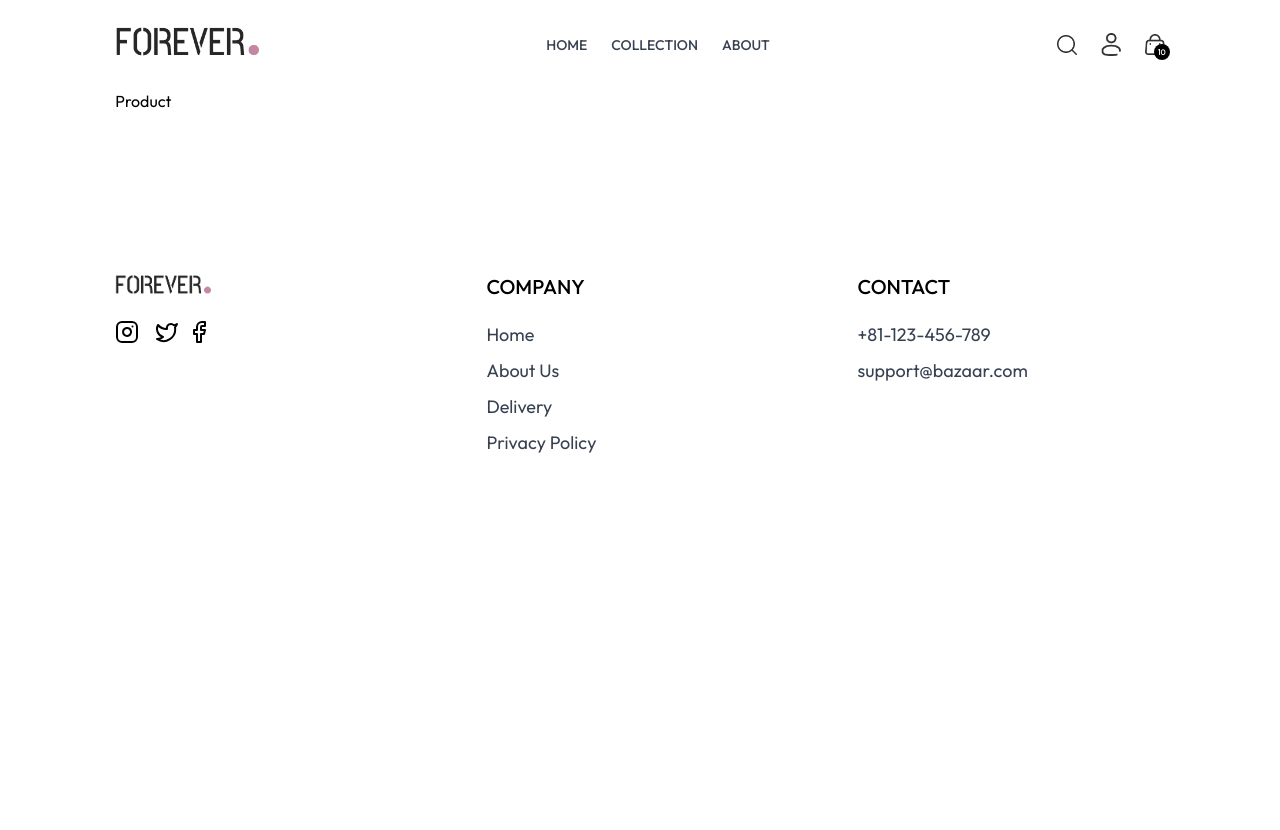
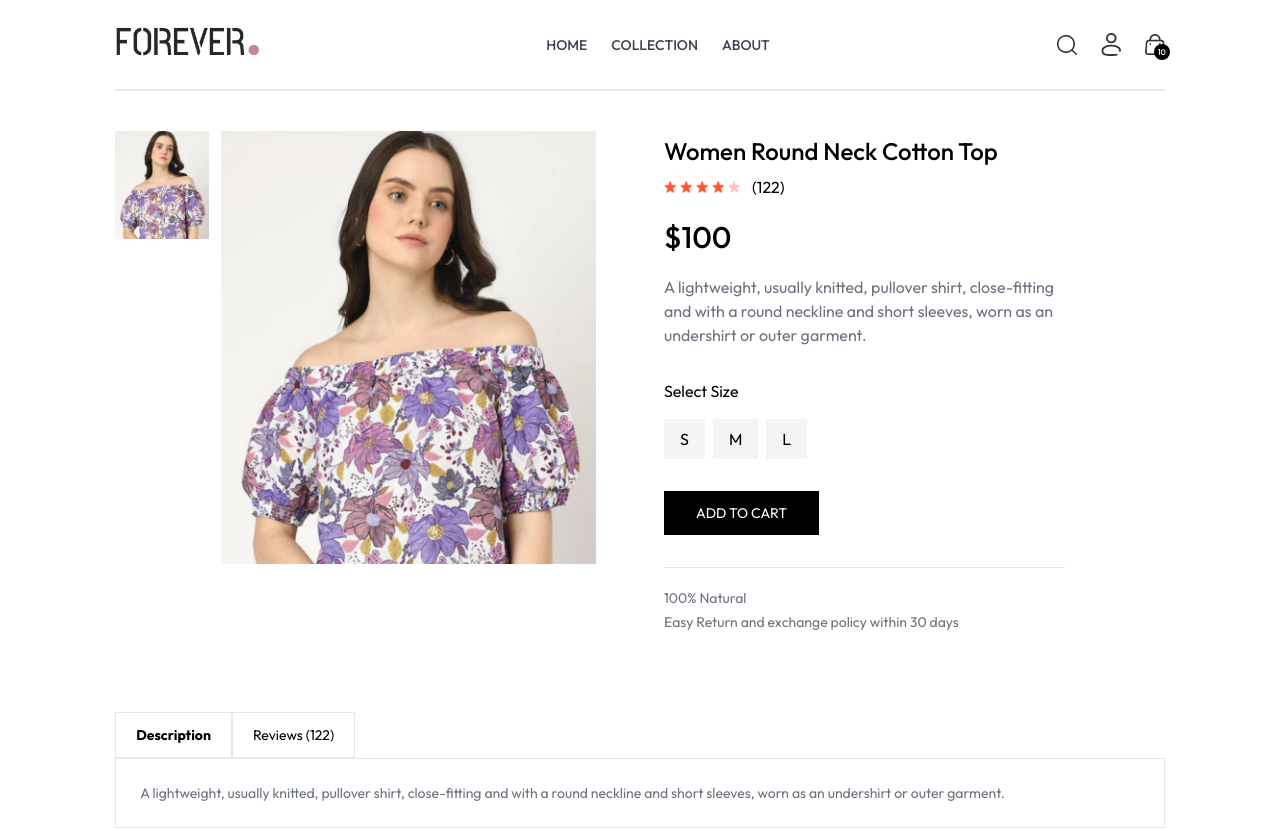
Before and after one commit to chun-eric/bazaar_ecommerce, a React (Vite) app: page /product/aaaaa in a window 1280 px wide. Shown: the top 830 px of the page. Before the commit the page ends 800 px from the top, so only its background shows below. Built offline with nearby package versions, Linux system fonts and the light colour scheme.

Commit message:
complete most of Product details

```diff
--- a/src/assets/assets.js
+++ b/src/assets/assets.js
@@ -117,7 +117,7 @@ export const products = [
     image: [p_img2_1, p_img2_2, p_img2_3, p_img2_4],
     category: "Men",
     subCategory: "Topwear",
-    sizes: ["M", "L", "XL"],
+    sizes: ["S", "M", "L", "XL", "XXL"],
     date: 1716621345448,
     bestseller: true,
   },
--- a/src/components/Footer.jsx
+++ b/src/components/Footer.jsx
@@ -63,26 +63,26 @@ const Footer = () => {
         <p className='mb-5 text-xl font-medium'>COMPANY</p>
         <ul className='flex flex-col gap-2 text-gray-700'>
           <Link to='/'>
-            <li className='text-lg hover:text-gray-400'>Home</li>
+            <li className='text-sm hover:text-gray-400'>Home</li>
           </Link>
           <Link to='/about'>
-            <li className='text-lg hover:text-gray-400'>About Us</li>
+            <li className='text-sm hover:text-gray-400'>About Us</li>
           </Link>
           <Link to='/delivery'>
-            <li className='text-lg hover:text-gray-400'>Delivery</li>
+            <li className='text-sm hover:text-gray-400'>Delivery</li>
           </Link>
           <Link to='/privacy'>
-            <li className='text-lg hover:text-gray-400'>Privacy Policy</li>
+            <li className='text-sm hover:text-gray-400'>Privacy Policy</li>
           </Link>
         </ul>
       </div>
       <div className=''>
         <p className='mb-5 text-xl font-medium'>CONTACT</p>
         <ul className='flex flex-col gap-2 text-gray-700'>
-          <li className='text-lg cursor-pointer hover:text-gray-400'>
+          <li className='text-sm cursor-pointer hover:text-gray-400'>
             +81-123-456-789
           </li>
-          <li className='text-lg cursor-pointer hover:text-gray-400'>
+          <li className='text-sm cursor-pointer hover:text-gray-400'>
             support@bazaar.com
           </li>
         </ul>
--- a/src/index.css
+++ b/src/index.css
@@ -21,5 +21,13 @@ a.active hr {
     background-color: black;
     color: #f1f1f1;
   }
+}
 
+::-webkit-scrollbar {
+  display: none;
 }
+
+.scrollbar-hide {
+  -ms-overflow-style: none;
+  scrollbar-width: none;
+}
--- a/src/pages/Product.jsx
+++ b/src/pages/Product.jsx
@@ -1,9 +1,158 @@
 import { useParams } from "react-router-dom";
+import { useContext, useState, useEffect } from "react";
+import { ShopContext } from "../context/shopContext";
+import { assets } from "../assets/assets";
 
 const Product = () => {
-  const { id } = useParams(); // extract the id paramter from the URL
+  // extract the id paramter from the URL
+  const { id } = useParams();
+  console.log(id);
 
-  return <div>Product</div>;
+  // access products data using context api
+  const { products, currency } = useContext(ShopContext);
+  // track loading/initialization of the product data
+  const [loading, setLoading] = useState(false);
+
+  // add the product data
+  const [productData, setProductData] = useState(null);
+
+  // add the product image - its the first image in the image array
+  const [image, setImage] = useState("");
+
+  // add the product size selection state
+  const [size, setSize] = useState("");
+
+  const fetchProductData = async () => {
+    try {
+      setLoading(true);
+      const product = products.find((product) => product._id === id);
+      setProductData(product);
+      setImage(product.image[0]);
+    } catch (error) {
+      console.error("Error fetching product data:", error);
+    } finally {
+      setLoading(false);
+    }
+  };
+
+  useEffect(() => {
+    fetchProductData();
+  }, [id, products]);
+
+  return productData ? (
+    <div className='pt-10 transition-opacity duration-500 ease-in border-t-2 opacity-100'>
+      {/* Entire Product Data Container */}
+      <div className='flex flex-col h-full gap-12 sm:flex-row '>
+        {/* Product Images container (both small images and one big image) */}
+        <div className='flex flex-col-reverse flex-1 h-auto gap-3 sm:flex-row'>
+          {/* Small Images */}
+          <div
+            className='flex justify-between overflow-x-auto
+           sm:flex-col sm:overflow-y-auto sm:justify-normal sm:w-[18.7%] w-full sm:h-[100%]   '
+          >
+            {productData.image.map((image, index) => (
+              <img
+                onClick={() => setImage(image)}
+                src={image}
+                key={index}
+                className='w-[20%] h-auto sm:w-full sm:mb-3 flex-shrink-0 cursor-pointer'
+              ></img>
+            ))}
+          </div>
+
+          {/* Large Image */}
+          <div className='flex w-full sm:w-[75%] sm:h-[100%] items-start'>
+            <img
+              className='object-cover w-full '
+              src={image}
+              alt={productData.name}
+            />
+          </div>
+        </div>
+
+        {/* Product Details */}
+        <div className='flex-1'>
+          {/* Product Name */}
+          <h1 className='mt-1 text-2xl font-medium'>{productData.name}</h1>
+
+          {/* Stars */}
+          <div className='flex items-center gap-1 mt-2'>
+            <img src={assets.star_icon} alt='star' className='w-3 ' />
+            <img src={assets.star_icon} alt='star' className='w-3 ' />
+            <img src={assets.star_icon} alt='star' className='w-3 ' />
+            <img src={assets.star_icon} alt='star' className='w-3 ' />
+            <img src={assets.star_dull_icon} alt='star' className='w-3 ' />
+            <p className='pl-2'>(122)</p>
+          </div>
+
+          {/* Product Price */}
+          <p className='mt-5 text-3xl font-medium'>
+            {currency}
+            {productData.price}
+          </p>
+
+          {/* Product Description */}
+          <p className='mt-5 text-gray-500 md:w-4/5'>
+            {productData.description}
+          </p>
+
+          {/* Product Sizes */}
+          <div className='flex flex-col gap-4 my-8'>
+            <p>Select Size</p>
+            <div className='flex gap-2'>
+              {productData.sizes.map((item, index) => (
+                <button
+                  onClick={() => setSize(item)}
+                  key={index}
+                  className={`px-4 py-2 bg-gray-100 border ${
+                    item === size ? "border-orange-400" : "border-none"
+                  }`}
+                >
+                  {item}
+                </button>
+              ))}
+            </div>
+          </div>
+
+          {/* Add to Cart Button */}
+          <button className='px-8 py-3 text-sm text-white bg-black active:bg-gray-700'>
+            ADD TO CART
+          </button>
+          <hr className='mt-8 md:w-4/5' />
+
+          {/* Product Details */}
+          <div className='flex flex-col gap-1 mt-5 text-sm text-gray-500'>
+            <p>100% Natural</p>
+            <p>Easy Return and exchange policy within 30 days</p>
+          </div>
+        </div>
+      </div>
+
+      {/* Description and Review Sections */}
+      <div className='mt-20'>
+        <div className='flex '>
+          <b className='px-5 py-3 text-sm border cursor-pointer'>Description</b>
+          <p className='px-5 py-3 text-sm border cursor-pointer'>
+            Reviews (122)
+          </p>
+        </div>
+        <div className='flex flex-col gap-5 px-6 py-6 text-sm text-gray-500 border'>
+          {/* <p className=''>
+            An e-commerce website is an online platform that facilitates the
+            buying and selling of products or services over the internet. It
+            serves as a virtual marketplace where businesses and individuals can
+            showcase their products, interact with customers, and conduct
+            transactions without the need for a physical presence. E-commerce
+            websites have gained immense popularity due to their convenience,
+            accessibility, and the global reach they offer.
+          </p> */}
+          <p className=''>{productData.description}</p>
+        </div>
+      </div>
+    </div>
+  ) : (
+    <div className='opacity-0'>Product not found</div>
+  );
 };
 
 export default Product;
```
Also changed, not shown: 1 other file (tests, documents, lock files or other folders).
